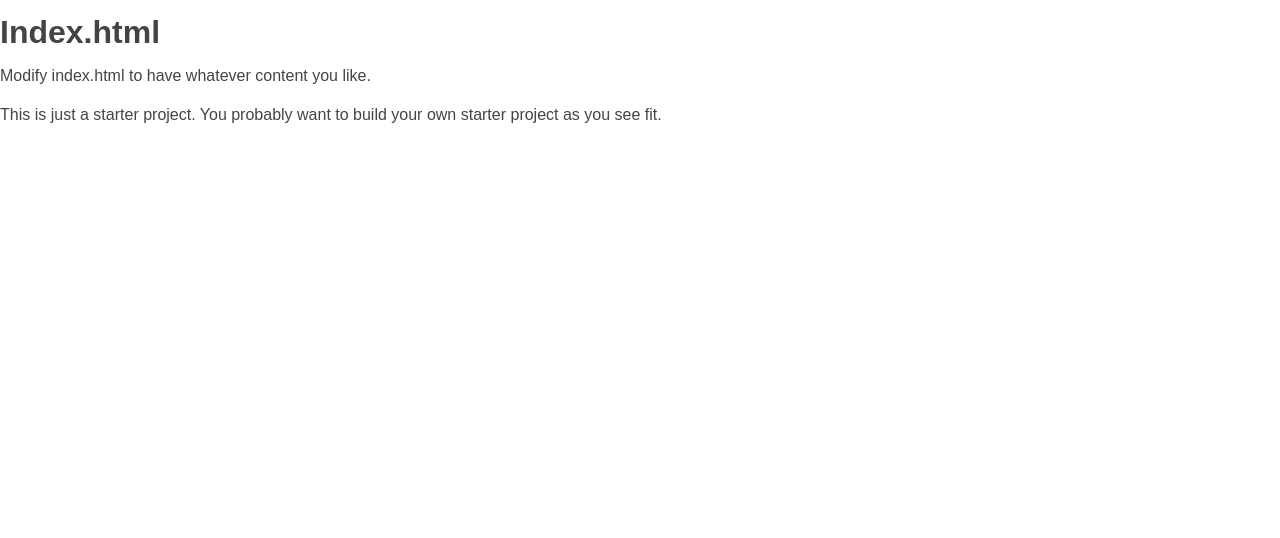
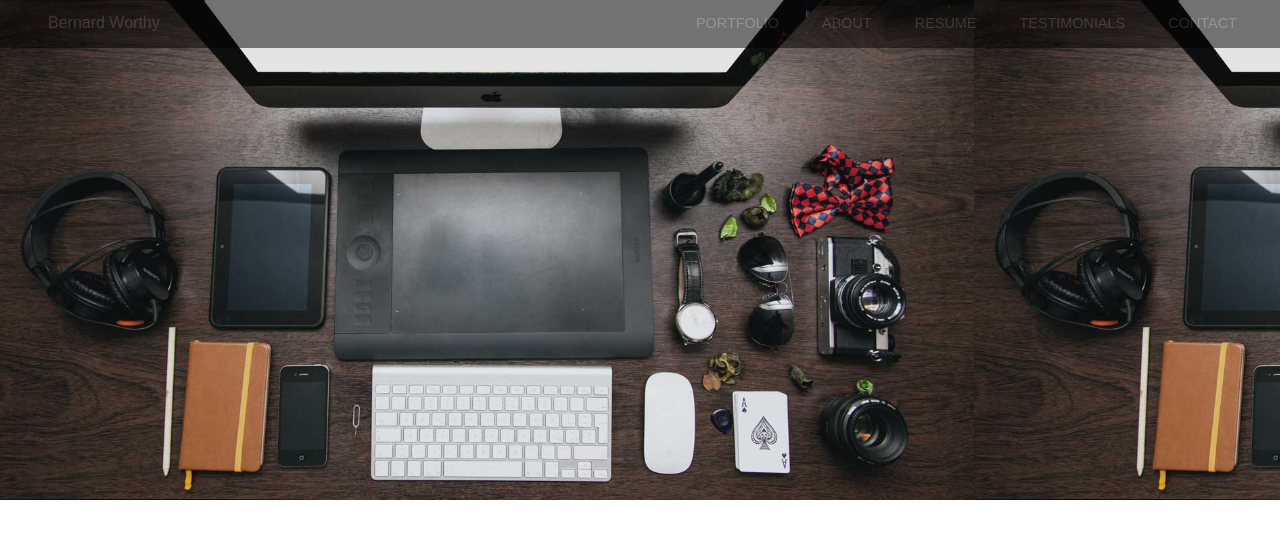
Before and after one commit to bernardworthy/portfolio, a website: page src/index.html in a window 1280 px wide. Drawn offline with nearby package versions, Linux system fonts and the light colour scheme; files that its build step writes are made by us from their sources.

Commit message:
Add img folder

```diff
--- a/src/css/_defaults.scss
+++ b/src/css/_defaults.scss
@@ -24,3 +24,41 @@ a {
   color: #00AAEE;
   text-decoration: none;
 }
+
+.nav__main {
+  width: 100%;
+  height: 3em;
+  background-color: black;
+  opacity: .5;
+  position: fixed;
+  z-index: 1000;
+}
+
+.logo__main {
+  float: left;
+  margin-top: .75em;
+  margin-left: 3em;
+}
+
+.menu__main {
+  float: right;
+  margin-top: .75em;
+}
+
+.menu__main li{
+  float: left;
+  font-size: .9em;
+  margin-right: 3em;
+  text-transform: uppercase;
+}
+
+.section-carousel {
+  position: absolute;
+  top: 0;
+  left: 0;
+  width: 100%;
+  height: 500px;
+  background-color: black;
+  background-image: url(/img/bkg1.jpg);
+  background-size: contain;
+}
--- a/src/index.html
+++ b/src/index.html
@@ -2,23 +2,30 @@
 <html>
 <head>
   <meta charset="utf-8">
-  <title>Title</title>
+  <title>Designer & Coder</title>
 
   <link rel="stylesheet" href="css/main.css">
 </head>
 <body>
 
-  <h1>Index.html</h1>
-  <p>
-    Modify index.html to have whatever content you like.
-  </p>
-  <p>
-    This is just a starter project. You probably want to
-    build your own starter project as you see fit.
-  </p>
+  <div class="nav__main">
+    <div class="logo__main">Bernard Worthy</div>
+    <span class="menu__main">
+      <ul>
+        <li>Portfolio</li>
+        <li>About</li>
+        <li>Resume</li>
+        <li>Testimonials</li>
+        <li>Contact</li>
+      </ul>
+    </span>
+  </div>
 
-  <script src="js/vendor.js"></script>
-  <script src="js/app.js"></script>
+  <div class="section-carousel">
+
+
+  </div>
+
 
 </body>
 </html>
```
Also changed, not shown: src/img/bkg1.jpg (added).
